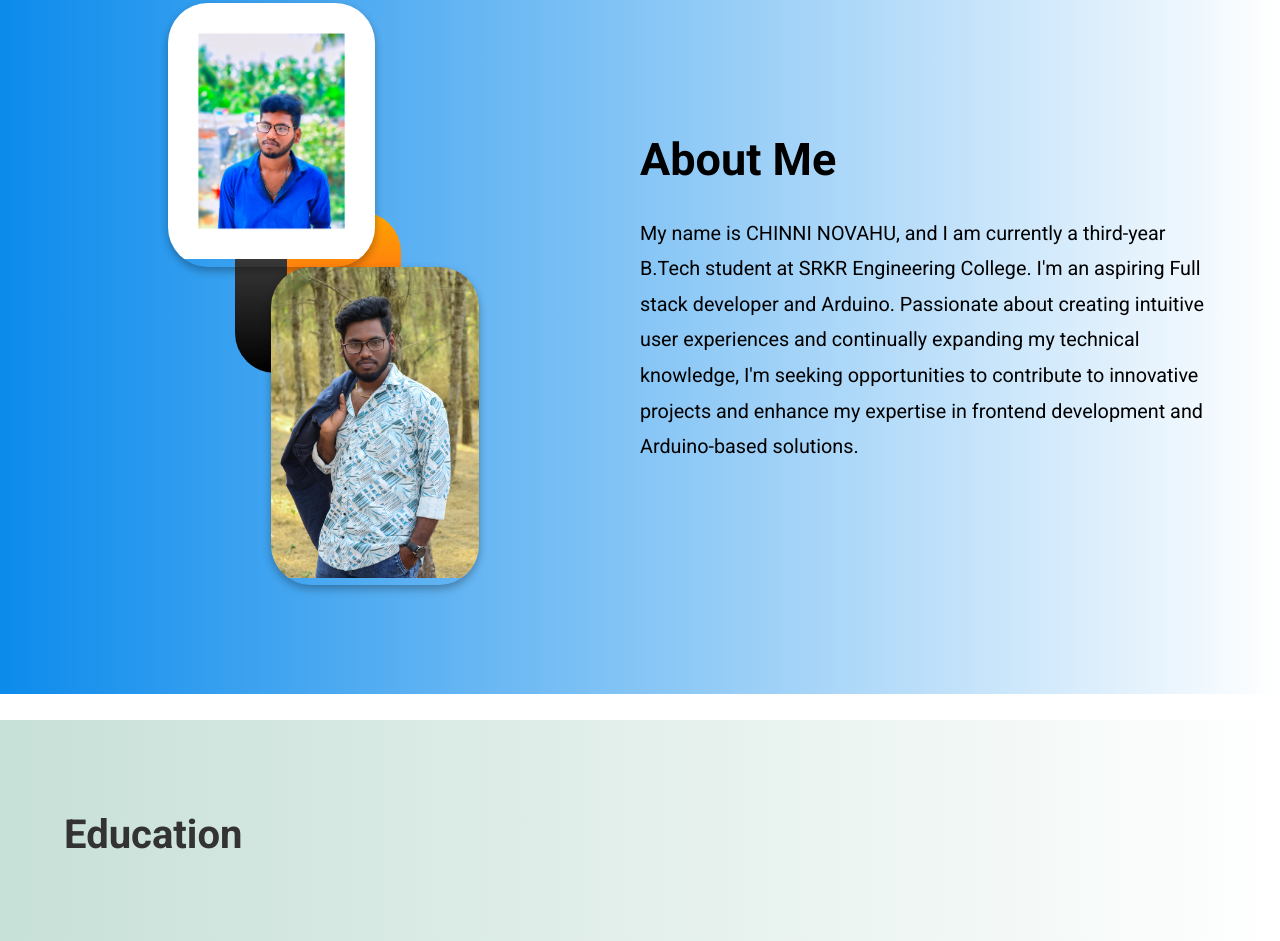
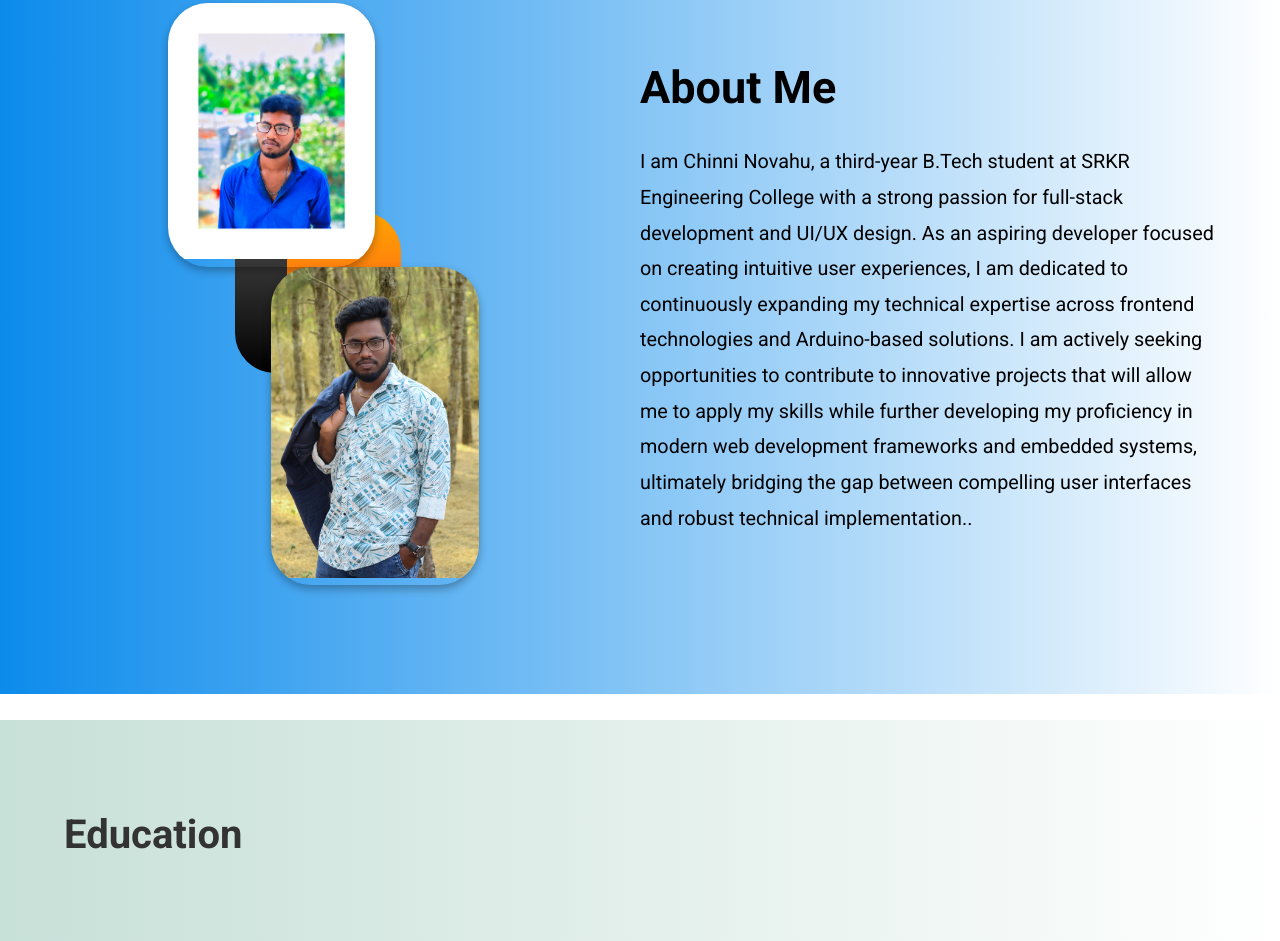
Before and after one commit to Chinn8/Portfolio, a plain HTML site: page index.html in a window 1280 px wide. Shown: the part 957-1898 px from the top of the page. Drawn offline with Linux system fonts and the light colour scheme.

Commit message:
Update index.html

```diff
--- a/index.html
+++ b/index.html
@@ -66,11 +66,7 @@
         </div>
         <div class="abt2 fade-in">
             <h1>About Me</h1>
-            <p>My name is CHINNI NOVAHU, and I am currently a third-year B.Tech student at SRKR Engineering
-                College. I'm an aspiring Full stack developer  and Arduino.
-                Passionate about creating intuitive user experiences and continually expanding my technical knowledge,
-                I'm seeking opportunities to contribute to innovative projects and enhance my expertise in frontend
-                development and Arduino-based solutions.</p>
+            <p>I am Chinni Novahu, a third-year B.Tech student at SRKR Engineering College with a strong passion for full-stack development and UI/UX design. As an aspiring developer focused on creating intuitive user experiences, I am dedicated to continuously expanding my technical expertise across frontend technologies and Arduino-based solutions. I am actively seeking opportunities to contribute to innovative projects that will allow me to apply my skills while further developing my proficiency in modern web development frameworks and embedded systems, ultimately bridging the gap between compelling user interfaces and robust technical implementation..</p>
         </div>
     </section>
     <br>
```
